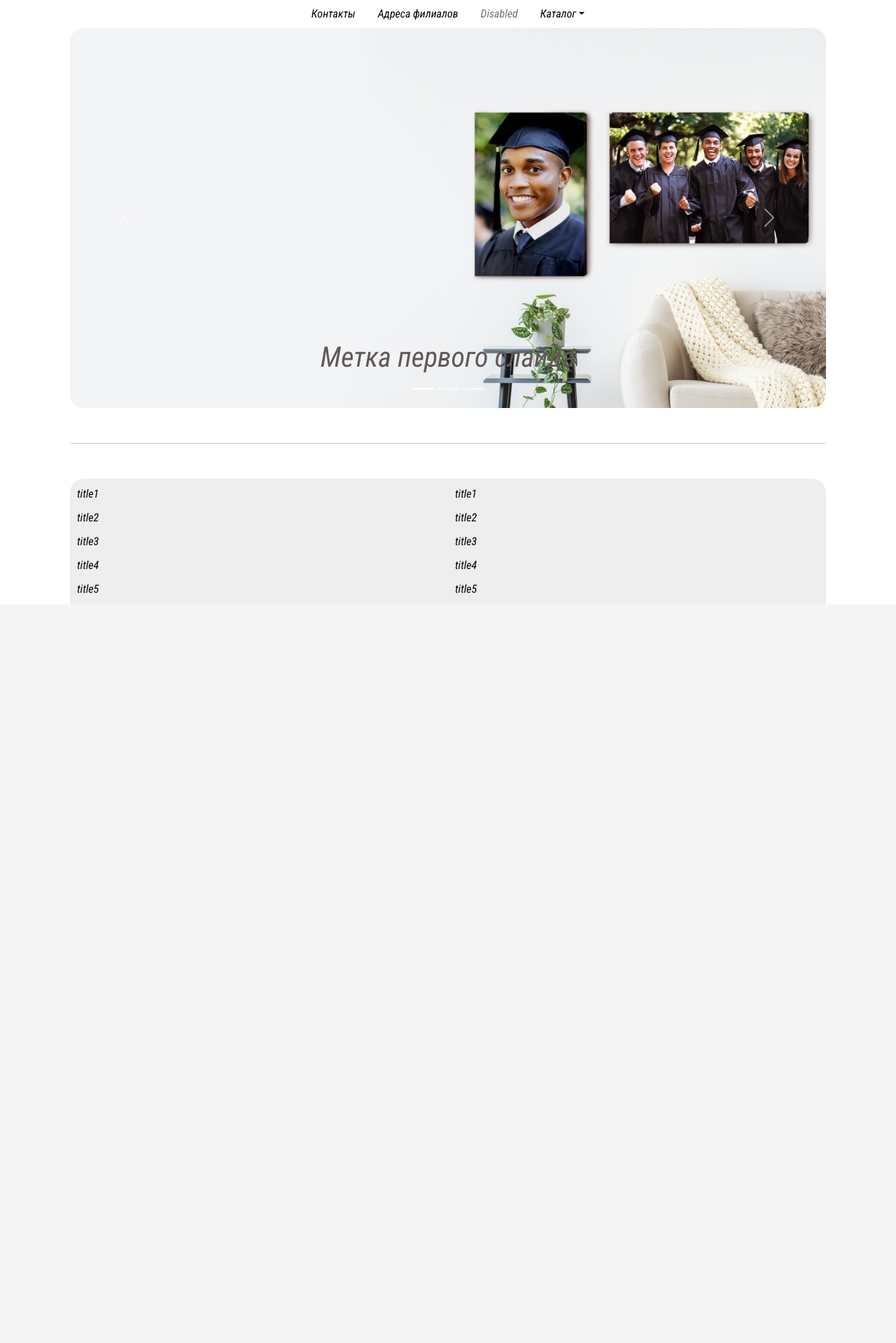
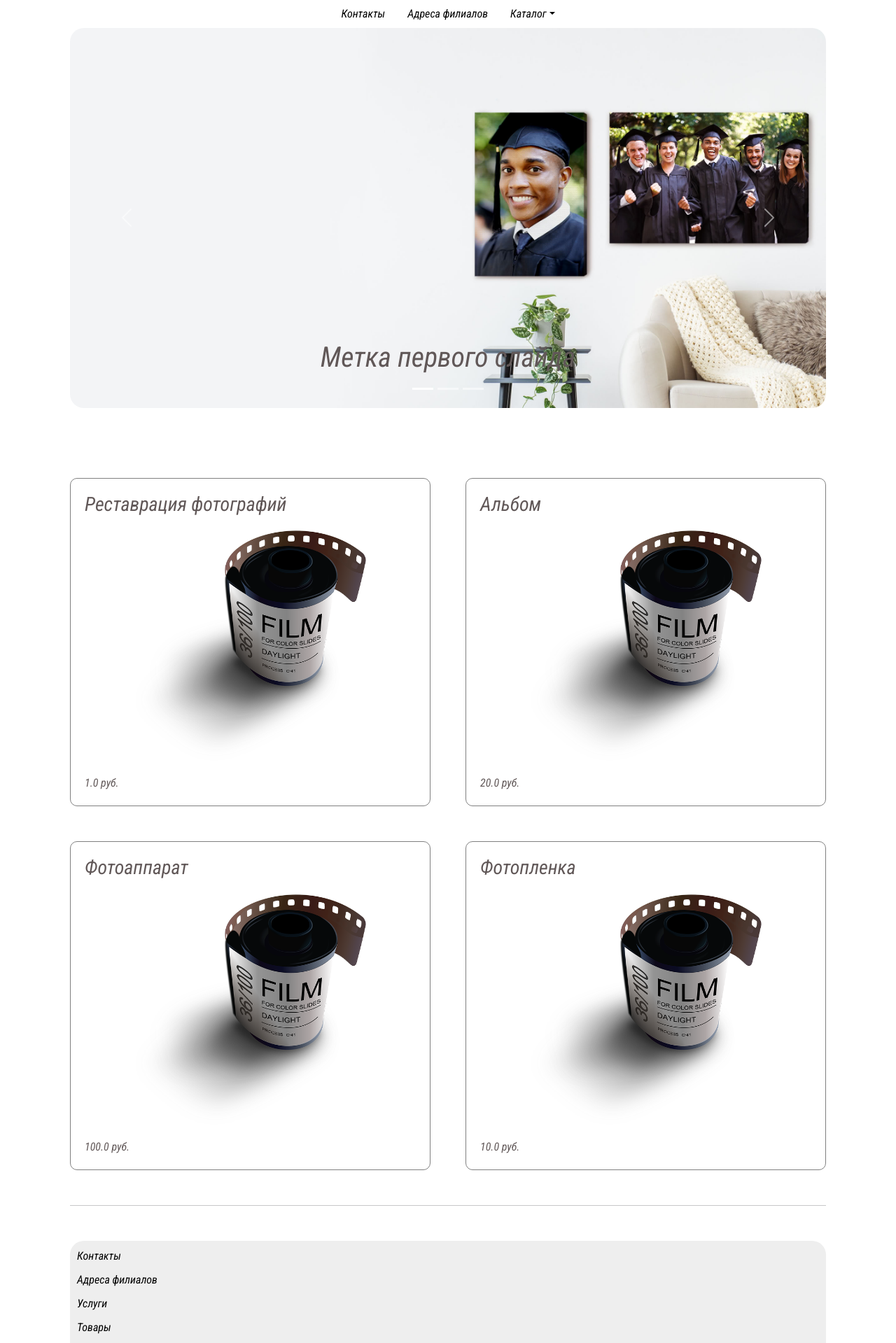
Before and after one commit to amaterasuxgod/dd, a Django app: page /home/homepage/ in a window 1280 px wide. Shown: the whole page at 70% size. Before the commit the page ends 848 px from the top, so only its background shows below. Run offline with Django 4.2, Linux system fonts and the light colour scheme; data comes from the database, SQL or seed files in the repository; data that the repository does not hold is empty.

Commit message:
feat:added functionality

```diff
--- a/photo/module1/models.py
+++ b/photo/module1/models.py
@@ -42,6 +42,15 @@ class Facility_type(models.Model):
     working_places = models.IntegerField()
 
 
+    class Meta:
+        verbose_name = 'Филиалы и киоски'
+        verbose_name_plural = 'Филиалы и киоски'
+
+
+
+
+
+
 class UserBase(AbstractBaseUser, PermissionsMixin):
     email = models.EmailField(_('email address'), unique=True)
     user_name = models.CharField(max_length=150, unique=True)
@@ -67,8 +76,8 @@ class UserBase(AbstractBaseUser, PermissionsMixin):
     REQUIRED_FIELDS = ['user_name']
 
     class Meta:
-        verbose_name = 'Accounts'
-        verbose_name_plural = 'Accounts'
+        verbose_name = 'Аккаунт'
+        verbose_name_plural = 'Аккаунты'
 
 
     def orders(self):
@@ -82,8 +91,8 @@ class UserBase(AbstractBaseUser, PermissionsMixin):
 
 
 class Order(models.Model):
-    facility = models.ForeignKey(Facility_type, related_name='facilities', on_delete=models.RESTRICT, default=None)
-    client = models.ForeignKey(UserBase, related_name='client', on_delete=models.CASCADE, default=None)
+    facility = models.ForeignKey(Facility_type, related_name='facilities', on_delete=models.RESTRICT)
+    client = models.ForeignKey(UserBase, related_name='client', on_delete=models.CASCADE)
     created = models.DateTimeField(auto_now_add=True)
     updated = models.DateTimeField(auto_now=True)
     paid = models.BooleanField(default=False)
@@ -110,16 +119,24 @@ class Order(models.Model):
             return sum(service.get_total_price() for service in self.services.all())
 
 
+
 class Services(models.Model):
-    order = models.ForeignKey(Order, related_name='services', on_delete=models.RESTRICT)
     title = models.CharField(verbose_name=_("title"), help_text=_("Required"), max_length=255)
     description = models.TextField(verbose_name=_("description"), help_text=_("Not required"), blank=True)
+    image = models.ImageField(verbose_name='image', help_text=_("Upload a product image"), default="photos/photo-roll.png", upload_to="photos/")
     number_of_photos = models.IntegerField(default=1)
-    paper_type = models.CharField(verbose_name=_("title"), help_text=_("Required"), max_length=255)
-    photo_format =  models.CharField(verbose_name=_("title"), help_text=_("Required"), max_length=255)
+    paper_type = models.CharField(verbose_name=_("paper type"), help_text=_("Required"), max_length=255, blank=True)
+    photo_format =  models.CharField(verbose_name=_("photo format"), help_text=_("Required"), max_length=255, blank=True)
     regular_price = models.FloatField(verbose_name=_("Regular price"), help_text=_("Максимально 10 цифр"))
     created_at = models.DateTimeField(_("Created at"), auto_now_add=True, editable=False)
     updated_at = models.DateTimeField(_("Updated at"), auto_now_add=True)
+
+    class Meta:
+        ordering = ('-created_at',)
+        verbose_name = 'Сервис'
+        verbose_name_plural = 'Сервисы'
+
+
 
     def get_total_price(self):
         self.regular_price = self.regular_price * self.number_of_photos
@@ -131,3 +148,7 @@ class Services(models.Model):
 
     def __str__(self):
         return self.title
+
+class OrderService(models.Model):
+    order = models.ForeignKey(Order, related_name='order', on_delete=models.CASCADE)
+    service = models.ForeignKey(Services, related_name='service', on_delete=models.CASCADE)
--- a/photo/module1/urls.py
+++ b/photo/module1/urls.py
@@ -1,5 +1,5 @@
 from django.urls import path
-from .views import mainView, Contacts, Adresses, account_register
+from .views import mainView, Contacts, Adresses, account_register, ItemDetailView
 from django.contrib.auth import views as auth_views
 
 
@@ -7,6 +7,7 @@ app_name = 'module1'
 
 urlpatterns = [
     path('homepage/', mainView.as_view(), name='main'),
+    path('item/<int:pk>/', ItemDetailView.as_view(), name='detail'),
     path('contacts/', Contacts, name='contacts'),
     path('adresses/', Adresses, name='adresses'),
     path('login/', auth_views.LoginView.as_view(template_name='login.html'), name="login"),
--- a/photo/module1/views.py
+++ b/photo/module1/views.py
@@ -38,3 +38,8 @@ def account_register(request):
 class mainView(ListView):
     model = Services
     template_name = './main.html'
+
+
+class ItemDetailView(DetailView):
+    model = Services
+    template_name = './service_detail.html'
--- a/photo/photo/urls.py
+++ b/photo/photo/urls.py
@@ -22,3 +22,6 @@ urlpatterns = [
     path('admin/', admin.site.urls),
     path('home/', include('module1.urls')),
 ]
+if settings.DEBUG:
+    urlpatterns += static(settings.MEDIA_URL,
+                          document_root=settings.MEDIA_ROOT)
--- a/photo/static/styles/style.css
+++ b/photo/static/styles/style.css
@@ -26,6 +26,110 @@ body {
     color: rgb(97, 88, 88);
 }
 
+
+.products-section {
+    display: grid;
+    grid-template-columns: repeat(auto-fill, minmax(330px,1fr));
+    grid-auto-rows: auto;
+    grid-gap: 50px;
+    margin: 100px 100px 0px 100px;
+    color: rgb(97, 88, 88);
+}
+
+
+@media only screen and (max-width: 500px) {
+    .products-section {
+        display: grid;
+        grid-template-columns: repeat(auto-fill, minmax(330px,1fr));
+        grid-auto-rows: auto;
+        grid-gap: 50px;
+        padding: 10px;
+        color: var(--textColor);
+    }
+}
+
+
+.products-section > div {
+    position: relative;
+    text-align: center;
+    border-radius: 10px;
+    background-color: var(--contentBack);
+    border: 1px solid gray;
+}
+
+.products-section-item a {
+    text-decoration: none;
+    color: var(--textColor);
+}
+
+.products-section-item p, .products-section-item h3{
+    text-align: left;
+    margin: 20px;
+    justify-content: left;
+}
+
+.products-item-title {
+    word-wrap: break-word;
+}
+
+.products-detail-nav {
+    border-top: 0.1rem solid rgb(32, 31, 31);
+}
+
+
+.products-detail-nav-item a{
+    color: rgb(97, 88, 88);
+    padding: 14px 5px;
+}
+
+.products-detail-nav-item a:hover{
+    border-bottom: 2px solid blue;
+}
+
+
+.products-detail-row1 {
+    padding: 0px 100px;
+}
+
+.mybutton {
+    margin-top: 5px;
+    margin-bottom: 5px;
+}
+
+
+
+.products-detail-row2 {
+    padding: 0px 100px;
+}
+
+
+.products-detail-nav-item a{
+    color: rgb(97, 88, 88);
+    padding: 14px 5px;
+}
+
+.products-detail-nav-item a:hover{
+    border-bottom: 2px solid blue;
+}
+
+
+.big-image-container img{
+    border: 1px solid rgb(32, 31, 31);
+    border-radius: 20px;
+}
+
+
+.big-image-container {
+    width: 600px;
+    height: 600px;
+}
+
+.big-image-container img{
+    width: 100%;
+    height: 100%;
+}
+
+
 .pre-footer {
     margin: 50px 100px 0px 100px;
 }
@@ -47,3 +151,8 @@ footer p{
     margin: 10px;
     color: black;
 }
+
+footer a{
+    color: black;
+    text-decoration: none;
+}
--- a/photo/templates/base.html
+++ b/photo/templates/base.html
@@ -16,13 +16,10 @@
     <div class="mycontainer">
       <ul class="nav justify-content-center">
           <li class="nav-item">
-            <a class="nav-link" href="#">Контакты</a>
+            <a class="nav-link" href="{% url 'module1:contacts'%}">Контакты</a>
           </li>
           <li class="nav-item">
-            <a class="nav-link" href="#">Адреса филиалов</a>
-          </li>
-          <li class="nav-item">
-            <a class="nav-link disabled">Disabled</a>
+            <a class="nav-link" href="{% url 'module1:adresses'%}">Адреса филиалов</a>
           </li>
           <li class="nav-item dropdown">
             <a class="nav-link dropdown-toggle" data-bs-toggle="dropdown" href="#" role="button" aria-expanded="false">Каталог</a>
@@ -39,18 +36,10 @@
     <hr class="pre-footer">
     <footer>
       <div>
-        <p>title1</p>
-        <p>title2</p>
-        <p>title3</p>
-        <p>title4</p>
-        <p>title5</p>
-      </div>
-      <div>
-        <p>title1</p>
-        <p>title2</p>
-        <p>title3</p>
-        <p>title4</p>
-        <p>title5</p>
+       <p><a href="{% url 'module1:contacts'%}">Контакты</a></p>
+       <p><a href="{% url 'module1:adresses'%}">Адреса филиалов</a></p>
+       <p><a href="#">Услуги</a></p>
+       <p><a href="#">Товары</a></p>
       </div>
     </footer>
 </body>
--- a/photo/templates/main.html
+++ b/photo/templates/main.html
@@ -40,20 +40,14 @@
     </div>
     <section class="products-section">
       {% for item in object_list %}
-        <!-- {% if item.product_is_featured %} -->
       <div class="products-section-item">
-          <!-- <a href="{% url 'index:pc-detail' item.id %}">
-          {% for image in item.product_image.all %}
-          {% if image.is_feature %}
-          <img src="{{ image.image.url }}" alt="" width='330' height='330'>
-          {% endif %}
-          {% endfor %} -->
+        <a href="{% url 'module1:detail' item.id %}">
           <h3 class='products-item-title'>{{ item.title }}</h3>
+          <img src="{{ item.image.url }}" alt="" width='330' height='330'>
           <p>{{ item.regular_price }} руб.</p>
           <i class="fas fa-2x fa-long-arrow-alt-right"></i>
         </a>
       </div>
-       <!-- {% endif %} -->
       {% endfor %}
-      </section>
+    </section>
 {% endblock content %}
```
Also changed, not shown: photo/templates/adresses.html (+12 -0 lines), photo/templates/contacts.html (+12 -0 lines), photo/templates/service_detail.html (added, +39 -0 lines), photo/db.sqlite3, photo/media/photos/photo-roll.png (added), photo/module1/migrations/0003_remove_services_order_orderservice.py (added), photo/module1/migrations/0004_alter_facility_type_options_alter_services_options_and_more.py (added), photo/module1/migrations/0005_alter_services_paper_type_and_more.py (added), photo/module1/migrations/0006_services_image.py (added).
